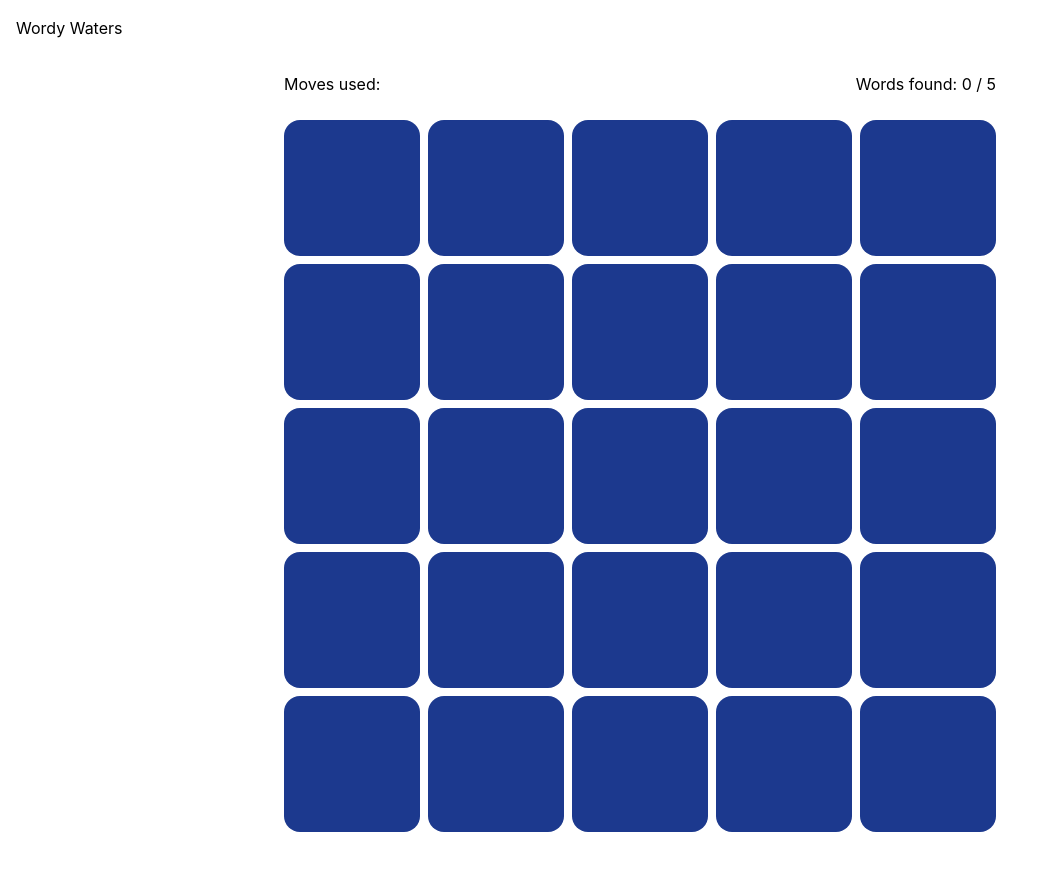
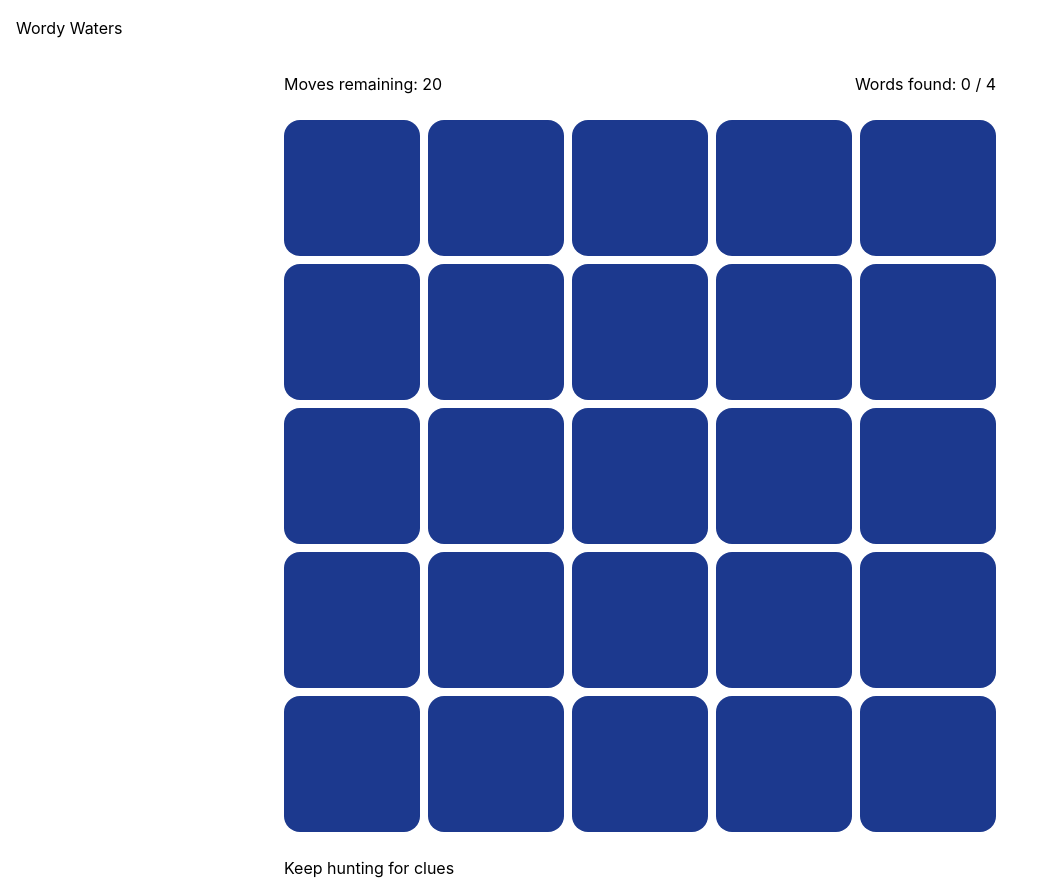
Before and after one commit to 06kaylee/wordy-waters, a React (Vite) app: page / in a window 1280 px wide. Shown: the whole page, without its empty margins (0-1042 px from the left). Before the commit the page ends 832 px from the top, so only its background shows below. Built offline with nearby package versions, Linux system fonts and the light colour scheme.

Commit message:
feat: implement move counter, words found counter, and game over logic

```diff
--- a/src/components/Cell.tsx
+++ b/src/components/Cell.tsx
@@ -1,5 +1,5 @@
 import clsx from "clsx";
-import type { CellState } from "./GameArea/gameReducer";
+import type { CellState } from "../game/gameTypes";
 
 interface CellProps {
 	value: string;
--- a/src/components/CluePanel.tsx
+++ b/src/components/CluePanel.tsx
@@ -1,14 +1,18 @@
 import { useState } from "react";
-import { type GameAction } from "./GameArea/gameReducer";
-import type { ActiveWordView } from "./GameArea/gameSelectors";
+import type { ActiveWordView } from "../game/gameSelectors";
+import type { GameAction } from "../game/gameTypes";
 
 interface CluePanelProps {
-	activeWordView: ActiveWordView;
+	activeWordView: ActiveWordView | null;
 	dispatch: React.Dispatch<GameAction>;
 }
 
 function CluePanel({ activeWordView, dispatch }: CluePanelProps) {
 	const [guess, setGuess] = useState<string>("");
+	if (!activeWordView) {
+		return <p>Keep hunting for clues</p>;
+	}
+
 	const { word, shownClues, isSolved } = activeWordView;
 
 	const handleSubmit = (e: React.SubmitEvent<HTMLFormElement>) => {
--- a/src/components/GameArea/GameArea.tsx
+++ b/src/components/GameArea/GameArea.tsx
@@ -2,20 +2,35 @@ import { useReducer } from "react";
 import GameBoard from "../GameBoard";
 import GameStats from "../GameStats";
 import styles from "./GameArea.module.css";
-import { gameReducer, initialGameState } from "./gameReducer";
+import { gameReducer, initialGameState } from "../../game/gameReducer";
 import CluePanel from "../CluePanel";
-import { selectActiveWordView } from "./gameSelectors";
+import {
+	selectActiveWordView,
+	selectGameStatus,
+	selectMovesRemaining,
+	selectWordsFound,
+} from "../../game/gameSelectors";
+import { WORDS } from "../../data/puzzleData";
 
 function GameArea() {
 	const [state, dispatch] = useReducer(gameReducer, initialGameState);
 	const activeWordView = selectActiveWordView(state);
+	const movesRemaining = selectMovesRemaining(state);
+	const gameStatus = selectGameStatus(state);
+	const wordsFound = selectWordsFound(state);
 	return (
 		<div className={`${styles.area} grid gap-6`}>
-			<GameStats />
-			<GameBoard dispatch={dispatch} cellStates={state.cellStates} />
-			{activeWordView && (
-				<CluePanel activeWordView={activeWordView} dispatch={dispatch} />
-			)}
+			<GameStats
+				wordsFound={wordsFound}
+				totalWords={WORDS.length}
+				movesRemaining={movesRemaining}
+			/>
+			<GameBoard
+				dispatch={dispatch}
+				cellStates={state.cellStates}
+				gameStatus={gameStatus}
+			/>
+			<CluePanel activeWordView={activeWordView} dispatch={dispatch} />
 		</div>
 	);
 }
--- a/src/components/GameArea/gameSelectors.ts
+++ /dev/null
@@ -1,30 +0,0 @@
-import { getWordCells, getWordDataByName } from "../../data/puzzleData";
-import { type GameState } from "./gameReducer";
-
-export interface ActiveWordView {
-	word: string;
-	shownClues: string[];
-	isSolved: boolean;
-}
-
-export function selectActiveWordView(state: GameState): ActiveWordView | null {
-	if (!state.activeWord) return null;
-	const wordData = getWordDataByName(state.activeWord);
-	if (!wordData) return null;
-	const allClues = wordData.clues;
-	const wordCells = getWordCells(wordData);
-	const wordCellStates = wordCells.map(
-		({ row, col }) => state.cellStates[row][col],
-	);
-	const numDiscovered = wordCellStates.filter(
-		(wordCellState) => wordCellState === "discovered",
-	)?.length;
-	const isSolved = state.wordStates[state.activeWord].isGuessedCorrectly;
-	console.log(isSolved);
-	const shownClues = isSolved ? allClues : allClues?.slice(0, numDiscovered);
-	return {
-		word: state.activeWord,
-		shownClues,
-		isSolved,
-	};
-}
--- a/src/components/GameBoard.tsx
+++ b/src/components/GameBoard.tsx
@@ -1,17 +1,22 @@
 import { board } from "../data/puzzleData";
 import Cell from "./Cell";
-import type { CellState, GameAction } from "./GameArea/gameReducer";
+import type { CellState, GameAction, GameStatus } from "../game/gameTypes";
 
 interface GameBoardProps {
 	dispatch: React.Dispatch<GameAction>;
 	cellStates: CellState[][];
+	gameStatus: GameStatus;
 }
 
-function GameBoard({ dispatch, cellStates }: GameBoardProps) {
+function GameBoard({ dispatch, cellStates, gameStatus }: GameBoardProps) {
 	return (
 		<div className="grid grid-cols-5 gap-2 aspect-square w-full">
 			{board.map((row, rowIndex) =>
-				row.map((cell, colIndex) => (
+				row.map((cell, colIndex) => {
+					const gameOverCellState: CellState = board[rowIndex][colIndex]
+						? "revealed"
+						: "empty";
+					return (
 						<Cell
 							key={`cell-${rowIndex}-${colIndex}`}
 							value={cell}
@@ -21,9 +26,14 @@ function GameBoard({ dispatch, cellStates }: GameBoardProps) {
 									payload: { row: rowIndex, col: colIndex },
 								})
 							}
-						cellState={cellStates[rowIndex][colIndex]}
+							cellState={
+								gameStatus !== "playing"
+									? gameOverCellState
+									: cellStates[rowIndex][colIndex]
+							}
 						/>
-				)),
+					);
+				}),
 			)}
 		</div>
 	);
--- a/src/components/GameStats.tsx
+++ b/src/components/GameStats.tsx
@@ -1,8 +1,16 @@
-function GameStats() {
+interface GameStatsProps {
+	movesRemaining: number;
+	wordsFound: number;
+	totalWords: number;
+}
+
+function GameStats({ movesRemaining, wordsFound, totalWords }: GameStatsProps) {
 	return (
 		<div className="flex justify-between">
-			<p>Moves used: </p>
-			<p>Words found: 0 / 5 </p>
+			<p>Moves remaining: {movesRemaining}</p>
+			<p>
+				Words found: {wordsFound} / {totalWords}
+			</p>
 		</div>
 	);
 }
--- a/src/data/puzzleData.ts
+++ b/src/data/puzzleData.ts
@@ -12,7 +12,8 @@ export type WordCell = {
 	col: number;
 };
 
-export const MOVE_BUDGET: number = 20;
+export const TOTAL_MOVES = 20;
+
 const DIRECTION_DELTAS = {
 	horizontal: [0, 1],
 	vertical: [1, 0],
@@ -33,8 +34,8 @@ function buildBoard(words: WordData[]) {
 	const board = Array.from({ length: 5 }, () =>
 		Array.from({ length: 5 }, () => ""),
 	);
-	const wordOwners = Array.from({ length: 5 }, () =>
-		Array.from({ length: 5 }, () => ""),
+	const wordOwners: (string | null)[][] = Array.from({ length: 5 }, () =>
+		Array.from({ length: 5 }, () => null),
 	);
 
 	words.forEach((wordData) => {
--- a/src/components/GameArea/gameReducer.ts
+++ b/src/game/gameReducer.ts
@@ -4,20 +4,9 @@ import {
 	wordOwners,
 	WORDS,
 	type WordCell,
-} from "../../data/puzzleData";
-
-export type CellState = "hidden" | "discovered" | "revealed" | "empty";
-
-export type WordState = {
-	isGuessedCorrectly: boolean;
-};
-
-export type GameState = {
-	cellStates: CellState[][];
-	wordStates: Record<string, WordState>;
-	movesUsed: number;
-	activeWord: string | null;
-};
+} from "../data/puzzleData";
+import { selectGameStatus, selectMovesRemaining } from "./gameSelectors";
+import type { CellState, GameAction, GameState } from "./gameTypes";
 
 export const initialGameState: GameState = {
 	cellStates: Array.from({ length: 5 }, () =>
@@ -29,10 +18,6 @@ export const initialGameState: GameState = {
 	movesUsed: 0,
 	activeWord: null,
 };
-
-export type GameAction =
-	| { type: "CELL_CLICKED"; payload: { row: number; col: number } }
-	| { type: "GUESS_SUBMITTED"; payload: { guess: string } };
 
 function setCellStates(
 	cellStates: CellState[][],
@@ -50,12 +35,22 @@ function setCellStates(
 	);
 }
 
-export function gameReducer(state: GameState, action: GameAction) {
+export function gameReducer(state: GameState, action: GameAction): GameState {
 	switch (action.type) {
 		case "CELL_CLICKED": {
 			const cellState =
 				state.cellStates[action.payload.row][action.payload.col];
-			if (cellState === "hidden") {
+			if (selectGameStatus(state) !== "playing") {
+				const wordAtCell = wordOwners[action.payload.row][action.payload.col];
+
+				if (!wordAtCell) return state;
+
+				return {
+					...state,
+					activeWord: wordAtCell,
+				};
+			} else if (cellState === "hidden") {
+				if (selectMovesRemaining(state) === 0) return state;
 				const wordAtCell = wordOwners[action.payload.row][action.payload.col];
 
 				const newCellState = wordAtCell ? "discovered" : "empty";
@@ -67,10 +62,12 @@ export function gameReducer(state: GameState, action: GameAction) {
 					...state,
 					cellStates: newCellStates,
 					movesUsed: state.movesUsed + 1,
-					activeWord: wordAtCell,
+					activeWord: wordAtCell ?? state.activeWord,
 				};
-			} else if (cellState === "discovered") {
+			} else if (cellState === "discovered" || cellState === "revealed") {
 				const wordAtCell = wordOwners[action.payload.row][action.payload.col];
+
+				if (!wordAtCell) return state;
 
 				return {
 					...state,
@@ -82,7 +79,8 @@ export function gameReducer(state: GameState, action: GameAction) {
 		case "GUESS_SUBMITTED": {
 			if (
 				!state.activeWord ||
-				state.wordStates[state.activeWord].isGuessedCorrectly
+				state.wordStates[state.activeWord].isGuessedCorrectly ||
+				selectGameStatus(state) !== "playing"
 			) {
 				return state;
 			}
--- /dev/null
+++ b/src/game/gameSelectors.ts
@@ -0,0 +1,55 @@
+import {
+	getWordCells,
+	getWordDataByName,
+	TOTAL_MOVES,
+} from "../data/puzzleData";
+import type { GameState, GameStatus } from "./gameTypes";
+
+export interface ActiveWordView {
+	word: string;
+	shownClues: string[];
+	isSolved: boolean;
+}
+
+export function selectActiveWordView(state: GameState): ActiveWordView | null {
+	if (!state.activeWord) return null;
+	const wordData = getWordDataByName(state.activeWord);
+	if (!wordData) return null;
+	const allClues = wordData.clues;
+	const wordCells = getWordCells(wordData);
+	const wordCellStates = wordCells.map(
+		({ row, col }) => state.cellStates[row][col],
+	);
+	const numDiscovered = wordCellStates.filter(
+		(wordCellState) => wordCellState === "discovered",
+	)?.length;
+	const isSolved = state.wordStates[state.activeWord].isGuessedCorrectly;
+	const shownClues =
+		isSolved || selectGameStatus(state) !== "playing"
+			? allClues
+			: allClues.slice(0, numDiscovered);
+	return {
+		word: state.activeWord,
+		shownClues,
+		isSolved,
+	};
+}
+
+export function selectMovesRemaining(state: GameState): number {
+	return Math.max(0, TOTAL_MOVES - state.movesUsed);
+}
+
+export function selectWordsFound(state: GameState): number {
+	return Object.values(state.wordStates).filter(
+		(wordState) => wordState.isGuessedCorrectly,
+	).length;
+}
+
+export function selectGameStatus(state: GameState): GameStatus {
+	const allWordsGuessedCorrectly = Object.values(state.wordStates).every(
+		(wordState) => wordState.isGuessedCorrectly,
+	);
+	if (allWordsGuessedCorrectly) return "won";
+	if (state.movesUsed > TOTAL_MOVES) return "lost";
+	return "playing";
+}
--- /dev/null
+++ b/src/game/gameTypes.ts
@@ -0,0 +1,18 @@
+export type CellState = "hidden" | "discovered" | "revealed" | "empty";
+
+export type WordState = {
+	isGuessedCorrectly: boolean;
+};
+
+export type GameState = {
+	cellStates: CellState[][];
+	wordStates: Record<string, WordState>;
+	movesUsed: number;
+	activeWord: string | null;
+};
+
+export type GameAction =
+	| { type: "CELL_CLICKED"; payload: { row: number; col: number } }
+	| { type: "GUESS_SUBMITTED"; payload: { guess: string } };
+
+export type GameStatus = "playing" | "won" | "lost";
```
Lines whose indentation alone changed are shown as unchanged.
